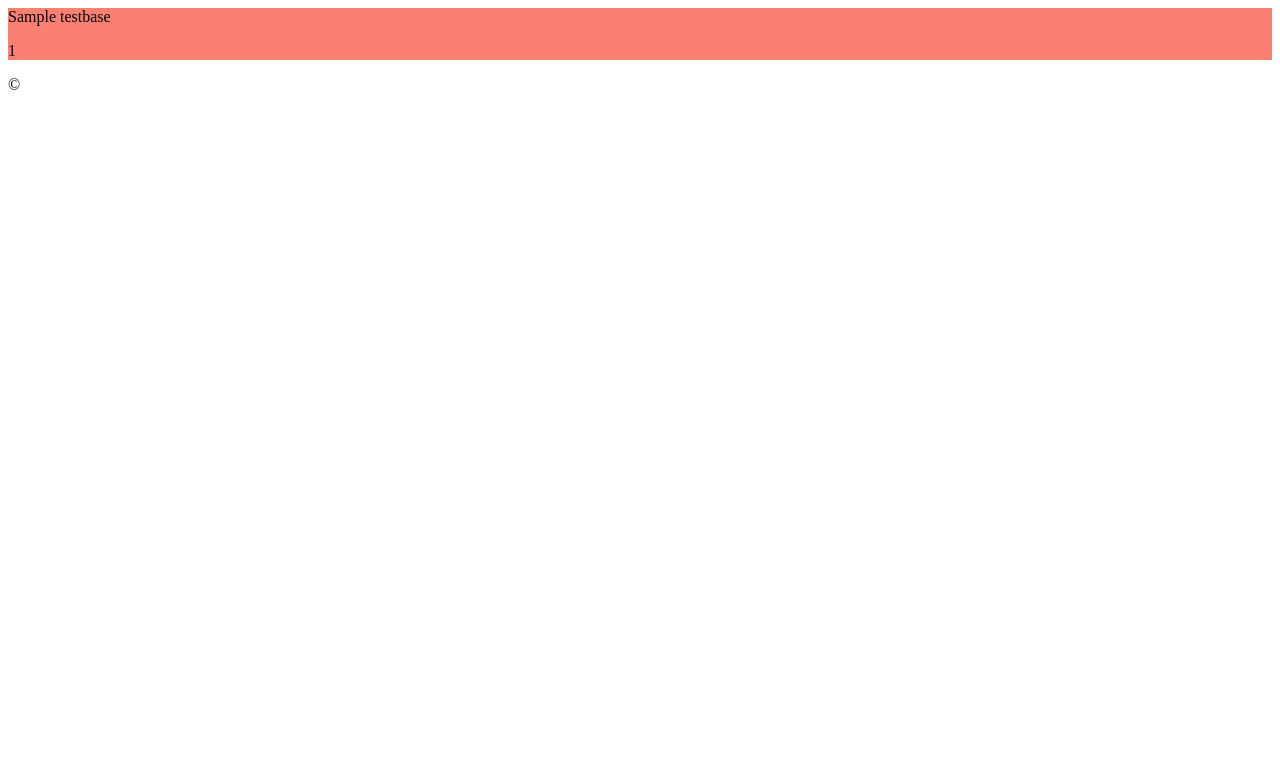
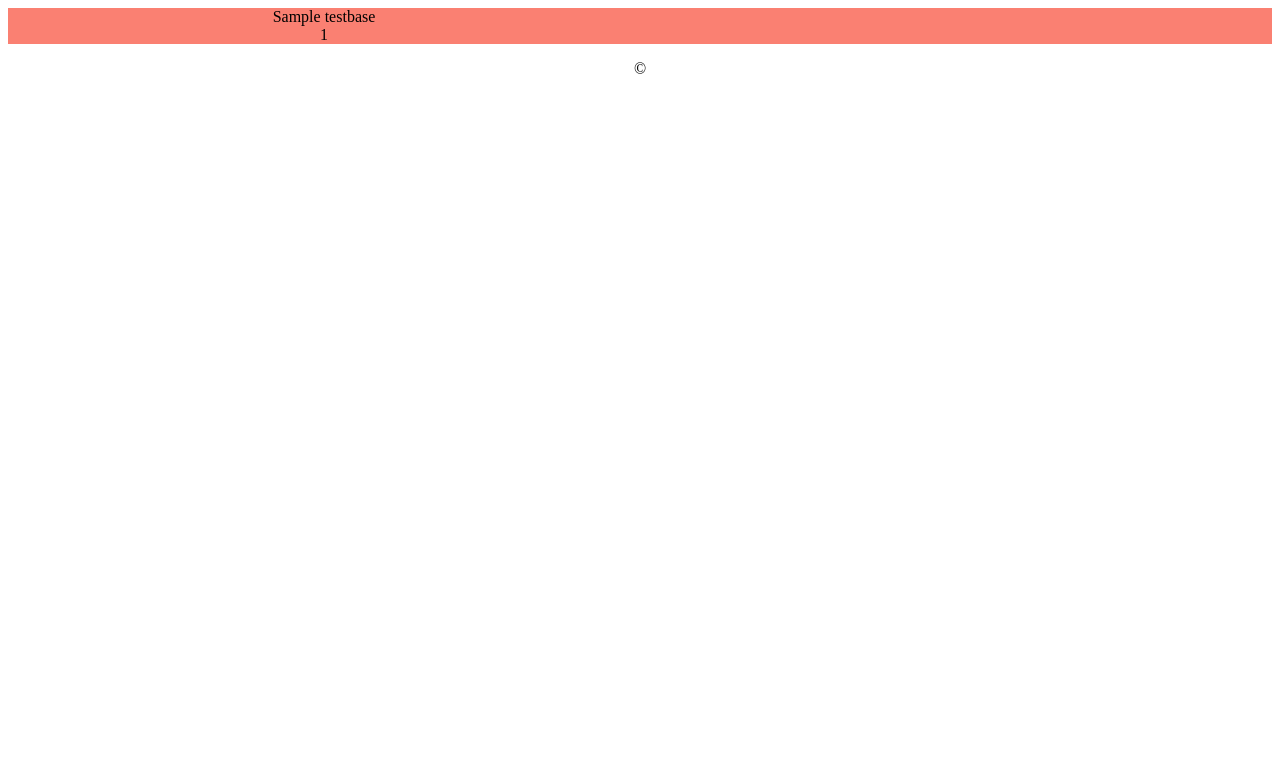
Before and after one commit to poase/first_rep, a Django app: page / in a window 1280 px wide. Shown: the top 783 px of the page. Run offline with Django 3.2, Linux system fonts and the light colour scheme; tables that the repository leaves empty hold one stand-in row (values such as "Sample post").

Commit message:
css static

```diff
--- a/static/css/index_style.css
+++ b/static/css/index_style.css
@@ -1,3 +1,7 @@
+body {
+    text-align: center;
+}
+
 .obj:nth-child(even) {
     width: 100%;
     background-color: bisque;
@@ -7,3 +11,9 @@
     width: 100%;
     background-color: salmon;
 }
+
+.obj p {
+    width: 50%;
+    margin: 0;
+    padding: 0;
+}
```
